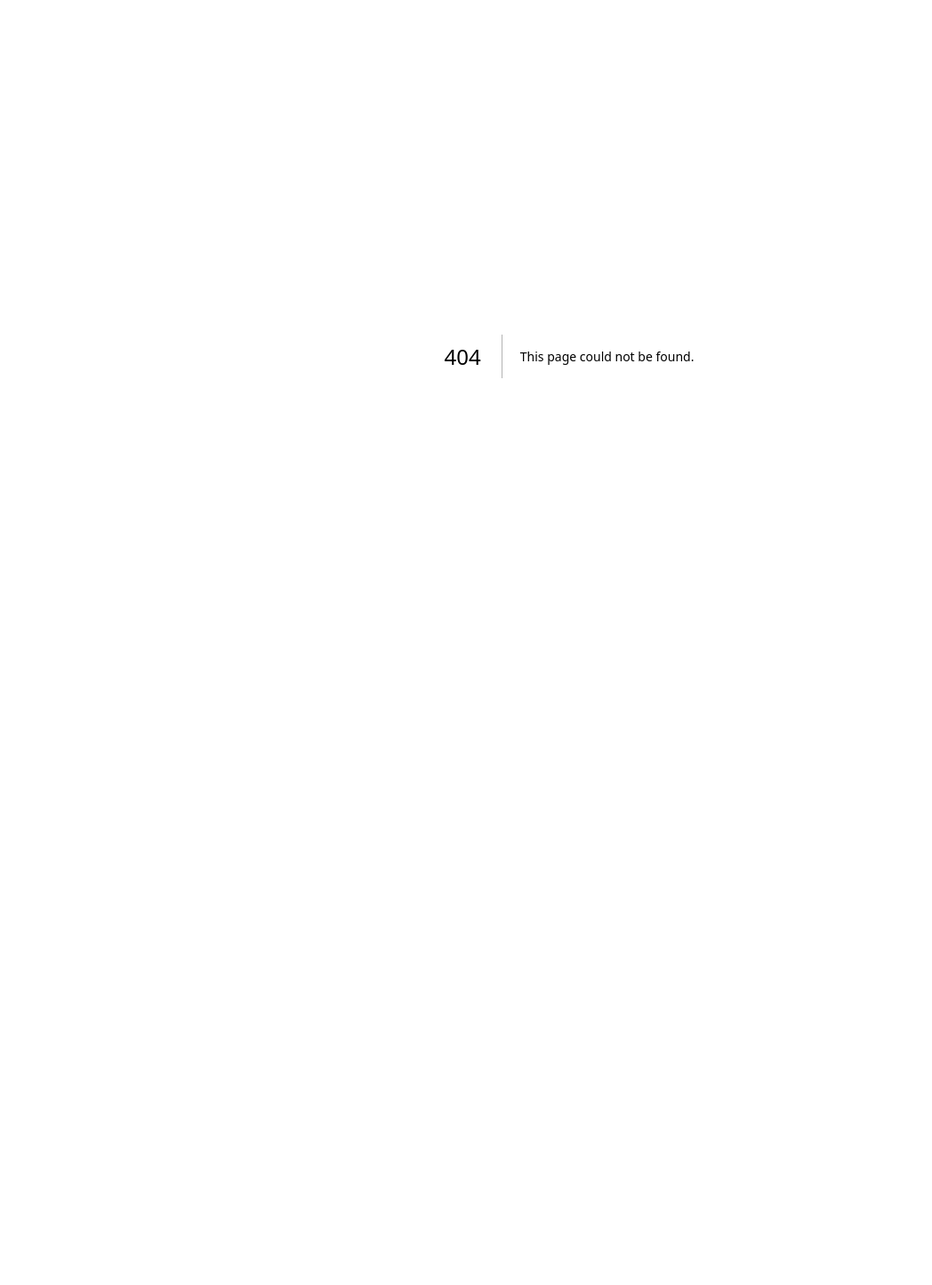
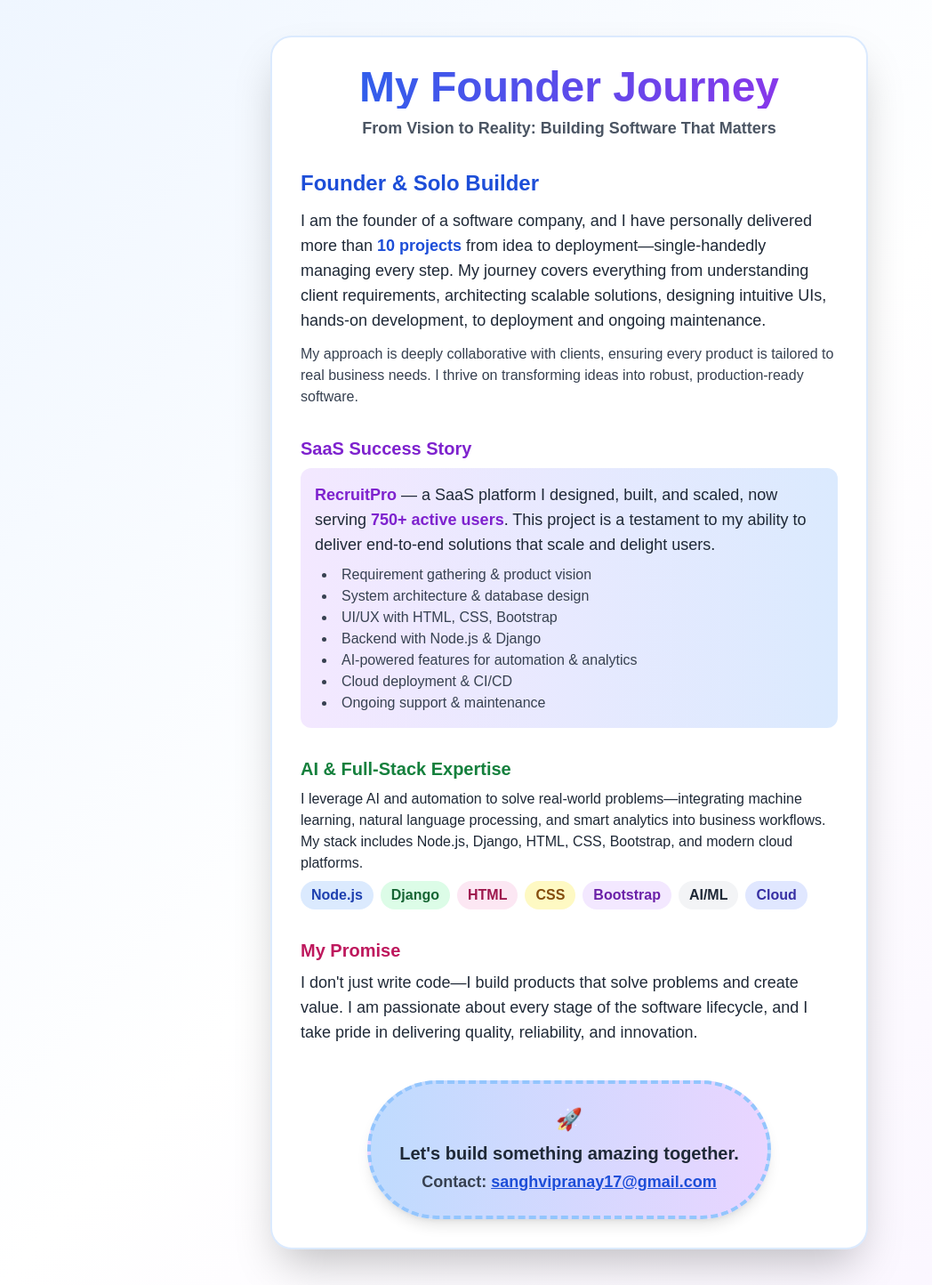
Before and after one commit to psanghvi17/website, a Next.js app: page /founder-story in a window 1280 px wide. Before the commit this address had no page. Shown: the whole page at 89% size, without its empty margins (0-1048 px from the left). Before the commit the page ends 800 px from the top, so only its background shows below. Built offline with nearby package versions, Linux system fonts and the light colour scheme.

Commit message:
Create page.tsx

```diff
--- /dev/null
+++ b/app/founder-story/page.tsx
@@ -0,0 +1,83 @@
+"use client";
+
+export default function FounderStoryPage() {
+  return (
+    <div className="min-h-screen bg-gradient-to-br from-blue-50 via-white to-purple-50 py-10 px-4">
+      <div className="max-w-2xl mx-auto bg-white rounded-3xl shadow-2xl border-2 border-blue-100 p-8">
+        {/* Header */}
+        <header className="mb-8 text-center">
+          <h1 className="text-4xl md:text-5xl font-extrabold bg-gradient-to-r from-blue-600 to-purple-600 bg-clip-text text-transparent mb-2">
+            My Founder Journey
+          </h1>
+          <p className="text-lg text-gray-600 font-semibold">
+            From Vision to Reality: Building Software That Matters
+          </p>
+        </header>
+
+        {/* Story Section */}
+        <section className="mb-8">
+          <h2 className="text-2xl font-bold text-blue-700 mb-3">Founder & Solo Builder</h2>
+          <p className="text-gray-800 text-lg mb-3">
+            I am the founder of a software company, and I have personally delivered more than <span className="font-bold text-blue-700">10 projects</span> from idea to deployment—single-handedly managing every step. My journey covers everything from understanding client requirements, architecting scalable solutions, designing intuitive UIs, hands-on development, to deployment and ongoing maintenance.
+          </p>
+          <p className="text-gray-700 mb-2">
+            My approach is deeply collaborative with clients, ensuring every product is tailored to real business needs. I thrive on transforming ideas into robust, production-ready software.
+          </p>
+        </section>
+
+        {/* SaaS Highlight */}
+        <section className="mb-8">
+          <h2 className="text-xl font-bold text-purple-700 mb-2">SaaS Success Story</h2>
+          <div className="bg-gradient-to-r from-purple-100 to-blue-100 rounded-xl p-4 mb-2">
+            <p className="text-lg text-gray-800">
+              <span className="font-bold text-purple-700">RecruitPro</span> — a SaaS platform I designed, built, and scaled, now serving <span className="font-bold text-purple-700">750+ active users</span>. This project is a testament to my ability to deliver end-to-end solutions that scale and delight users.
+            </p>
+            <ul className="list-disc list-inside text-gray-700 mt-2 ml-2">
+              <li>Requirement gathering & product vision</li>
+              <li>System architecture & database design</li>
+              <li>UI/UX with HTML, CSS, Bootstrap</li>
+              <li>Backend with Node.js & Django</li>
+              <li>AI-powered features for automation & analytics</li>
+              <li>Cloud deployment & CI/CD</li>
+              <li>Ongoing support & maintenance</li>
+            </ul>
+          </div>
+        </section>
+
+        {/* AI & Full Stack Skills */}
+        <section className="mb-8">
+          <h2 className="text-xl font-bold text-green-700 mb-2">AI & Full-Stack Expertise</h2>
+          <p className="text-gray-800 mb-2">
+            I leverage AI and automation to solve real-world problems—integrating machine learning, natural language processing, and smart analytics into business workflows. My stack includes Node.js, Django, HTML, CSS, Bootstrap, and modern cloud platforms.
+          </p>
+          <div className="flex flex-wrap gap-2 mt-2">
+            <span className="bg-blue-100 text-blue-800 px-3 py-1 rounded-full font-semibold">Node.js</span>
+            <span className="bg-green-100 text-green-800 px-3 py-1 rounded-full font-semibold">Django</span>
+            <span className="bg-pink-100 text-pink-800 px-3 py-1 rounded-full font-semibold">HTML</span>
+            <span className="bg-yellow-100 text-yellow-800 px-3 py-1 rounded-full font-semibold">CSS</span>
+            <span className="bg-purple-100 text-purple-800 px-3 py-1 rounded-full font-semibold">Bootstrap</span>
+            <span className="bg-gray-100 text-gray-800 px-3 py-1 rounded-full font-semibold">AI/ML</span>
+            <span className="bg-indigo-100 text-indigo-800 px-3 py-1 rounded-full font-semibold">Cloud</span>
+          </div>
+        </section>
+
+        {/* Personal Statement */}
+        <section className="mb-8">
+          <h2 className="text-xl font-bold text-pink-700 mb-2">My Promise</h2>
+          <p className="text-gray-800 text-lg">
+            I don't just write code—I build products that solve problems and create value. I am passionate about every stage of the software lifecycle, and I take pride in delivering quality, reliability, and innovation.
+          </p>
+        </section>
+
+        {/* Call to Action */}
+        <section className="text-center mt-10">
+          <div className="inline-block bg-gradient-to-r from-blue-200 to-purple-200 px-8 py-6 rounded-full border-4 border-dashed border-blue-300 shadow-lg">
+            <div className="text-2xl mb-2">🚀</div>
+            <p className="text-xl font-black text-gray-800 mb-1">Let's build something amazing together.</p>
+            <p className="text-lg font-semibold text-gray-700">Contact: <a href="mailto:sanghvipranay17@gmail.com" className="underline text-blue-700">sanghvipranay17@gmail.com</a></p>
+          </div>
+        </section>
+      </div>
+    </div>
+  );
+}
```
